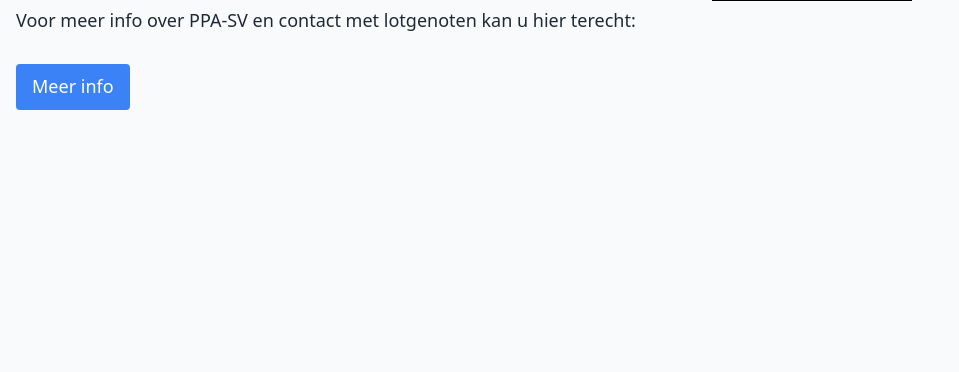
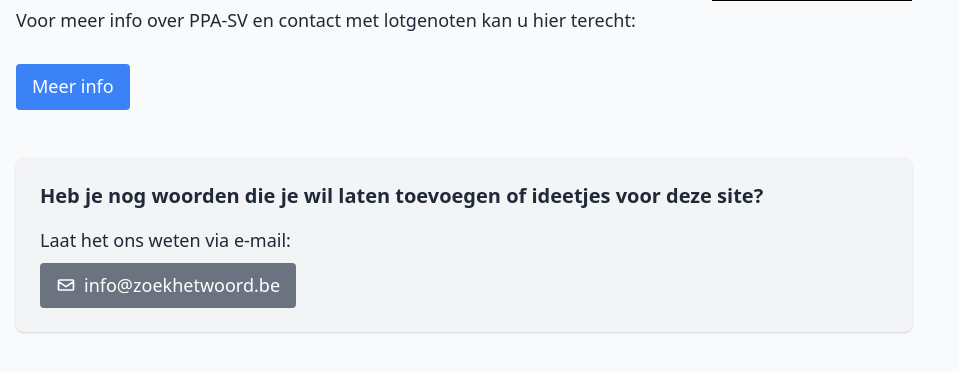
Before and after one commit to PieterDeGeyndt/FindTheWord, a Django app: page /info/ in a window 1280 px wide. Shown: the part 345-717 px from the top of the page, without its empty margins (0-959 px from the left). Run offline with Django 5.2, Linux system fonts and the light colour scheme.

Commit message:
Updated info.html with contacts

```diff
--- a/ftwapp/templates/info.html
+++ b/ftwapp/templates/info.html
@@ -1,7 +1,7 @@
 {% extends "base.html" %}
 {% load static %}
 {% block nav_button %}
-    <a href="{% url 'home' %}" class="bg-blue-500 text-white px-4 py-2 rounded hover:bg-blue-600 transition">Terug</a>
+<a href="{% url 'home' %}" class="bg-blue-500 text-white px-4 py-2 rounded hover:bg-blue-600 transition">Terug</a>
 {% endblock %}
 {% block title %}Zoek het Woord - Info{% endblock %}
 
@@ -10,7 +10,10 @@
 
 <div class="flex items-start space-x-6 max-w-4xl">
     <p class="text-lg leading-relaxed">
-        Zoek het Woord is een initiatief dat is ontworpen om mensen met PPA-SV (semantische variant van primaire progressieve afasie) en andere taalproblemen te helpen. Het hulpmiddel ondersteunt het behouden van woordenschat, het terugvinden van woorden en stimuleert betrokkenheid door middel van visuele ondersteuning in een toegankelijke en gebruiksvriendelijke interface.
+        Zoek het Woord is een initiatief dat is ontworpen om mensen met PPA-SV (semantische variant van primaire
+        progressieve afasie) en andere taalproblemen te helpen. Het hulpmiddel ondersteunt het behouden van
+        woordenschat, het terugvinden van woorden en stimuleert betrokkenheid door middel van visuele ondersteuning in
+        een toegankelijke en gebruiksvriendelijke interface.
         <br><br>
         Voor meer info over PPA-SV en contact met lotgenoten kan u hier terecht:
         <br><br>
@@ -20,4 +23,25 @@
     </p>
     <img src="{% static 'logo.png' %}" alt="Logo" class="max-h-64 object-contain">
 </div>
+
+<!-- New visually distinct section -->
+<div class="bg-gray-100 rounded-lg shadow mt-12 p-6 max-w-4xl">
+    <h2 class="text-xl font-bold mb-4">Heb je nog woorden die je wil laten toevoegen of ideetjes voor deze site?</h2>
+    <p class="text-lg leading-relaxed">
+        Laat het ons weten via e-mail:
+        <br>
+        <a href="mailto:info@zoekhetwoord.be">
+            <button
+                class="bg-gray-500 text-white px-4 py-2 rounded flex items-center gap-2 hover:bg-gray-600 transition mt-2">
+                <!-- Envelope icon -->
+                <svg xmlns="http://www.w3.org/2000/svg" class="h-5 w-5" fill="none" viewBox="0 0 24 24"
+                    stroke="currentColor">
+                    <path stroke-linecap="round" stroke-linejoin="round" stroke-width="2"
+                        d="M3 8l9 6 9-6M4 6h16a1 1 0 011 1v10a1 1 0 01-1 1H4a1 1 0 01-1-1V7a1 1 0 011-1z" />
+                </svg>
+                info@zoekhetwoord.be
+            </button>
+        </a>
+    </p>
+</div>
 {% endblock %}
```
